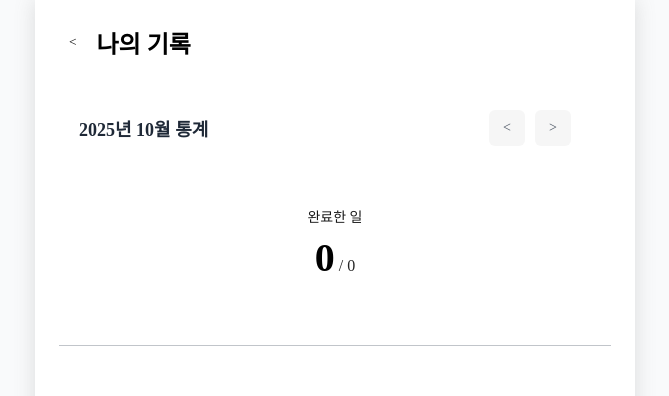
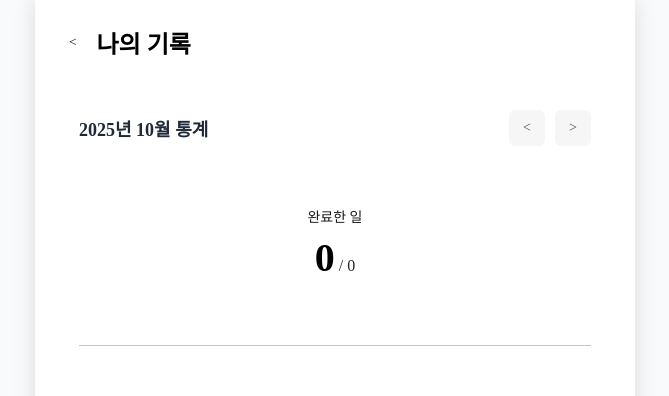
Before and after one commit to HeizlHazel/My-todo, a React (Vite) app in the folder todo-practice/: page /report in a window 1280 px wide. Shown: the top 396 px of the page, without its empty margins (305-974 px from the left). Built offline with nearby package versions, Linux system fonts and the light colour scheme; a web font is replaced by a local one.

Commit message:
css 수정

```diff
--- a/todo-practice/src/components/Calendar.css
+++ b/todo-practice/src/components/Calendar.css
@@ -32,7 +32,6 @@
 .Calendar .btn-container {
   display: flex;
   gap: 10px;
-  margin-right: 20px;
 }
 
 .Calendar .header .today-btn {
--- a/todo-practice/src/components/TodoReport.css
+++ b/todo-practice/src/components/TodoReport.css
@@ -57,13 +57,13 @@
 .TodoReport .btn-container {
   display: flex;
   gap: 10px;
-  margin-right: 20px;
 }
 
 .TodoReport .stats-summary {
   background: white;
   border-bottom: 1px solid #4b556357;
   padding: 20px;
+  margin: 5px 20px;
 }
 
 .main-stat {
```
